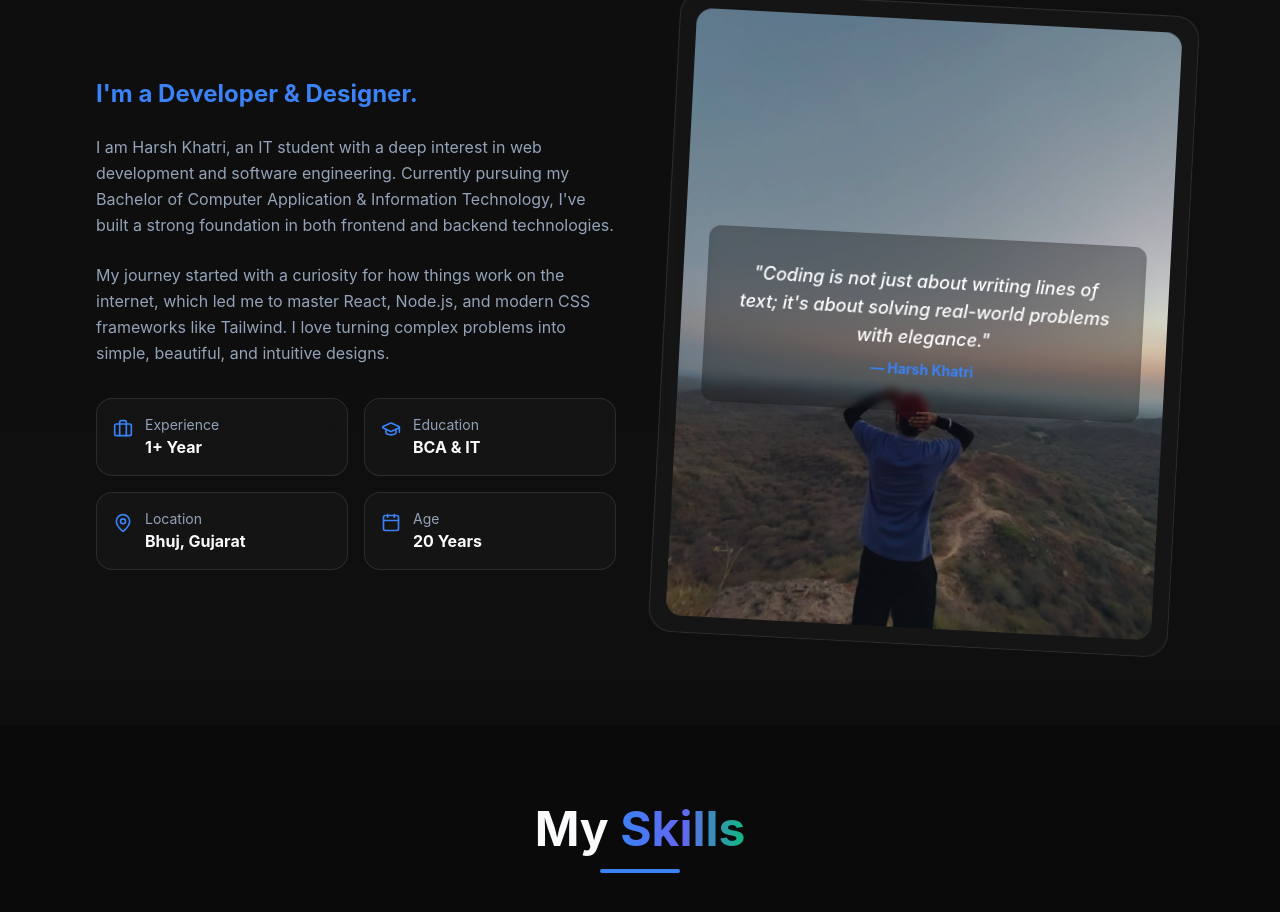
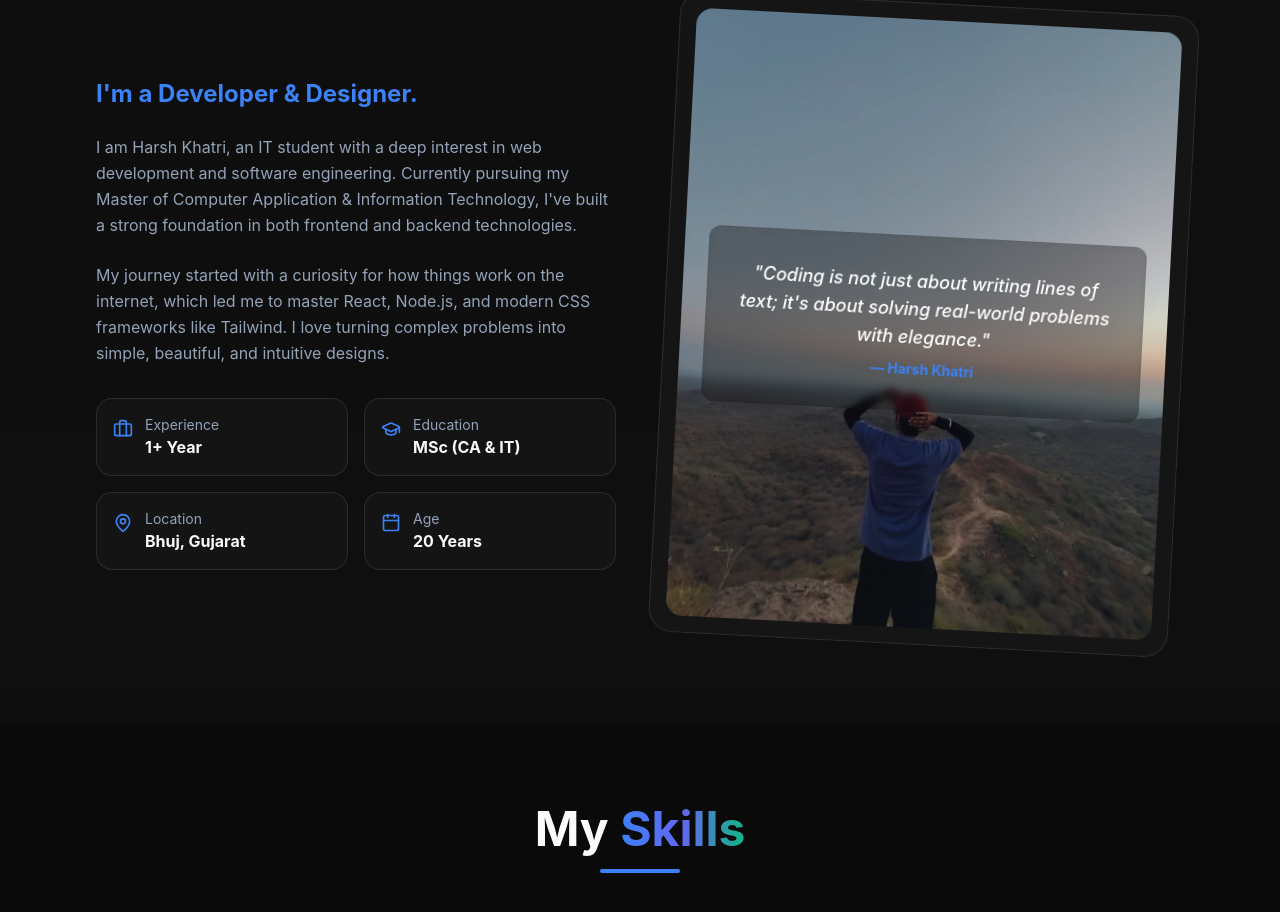
Before and after one commit to Harshkhatri16/portfolio, a React (Vite) app: page / in a window 1280 px wide. Shown: the part 1093-2005 px from the top of the page. Built offline with nearby package versions, Linux system fonts and the light colour scheme.

Commit message:
Update education to MSc (CA & IT)

```diff
--- a/src/components/About.jsx
+++ b/src/components/About.jsx
@@ -5,7 +5,7 @@ import { GraduationCap, Briefcase, MapPin, Calendar } from 'lucide-react';
 const About = () => {
   const stats = [
     { label: 'Experience', value: '1+ Year', icon: <Briefcase size={20} /> },
-    { label: 'Education', value: 'BCA & IT', icon: <GraduationCap size={20} /> },
+    { label: 'Education', value: 'MSc (CA & IT)', icon: <GraduationCap size={20} /> },
     { label: 'Location', value: 'Bhuj, Gujarat', icon: <MapPin size={20} /> },
     { label: 'Age', value: '20 Years', icon: <Calendar size={20} /> },
   ];
@@ -31,7 +31,7 @@ const About = () => {
           >
             <h3 className="text-2xl font-bold mb-6 text-primary">I'm a Developer & Designer.</h3>
             <p className="text-textSecondary mb-6 leading-relaxed">
-              I am Harsh Khatri, an IT student with a deep interest in web development and software engineering. Currently pursuing my Bachelor of Computer Application & Information Technology, I've built a strong foundation in both frontend and backend technologies.
+              I am Harsh Khatri, an IT student with a deep interest in web development and software engineering. Currently pursuing my Master of Computer Application & Information Technology, I've built a strong foundation in both frontend and backend technologies.
             </p>
             <p className="text-textSecondary mb-8 leading-relaxed">
               My journey started with a curiosity for how things work on the internet, which led me to master React, Node.js, and modern CSS frameworks like Tailwind. I love turning complex problems into simple, beautiful, and intuitive designs.
```
